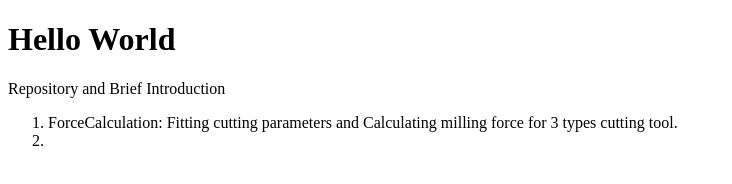
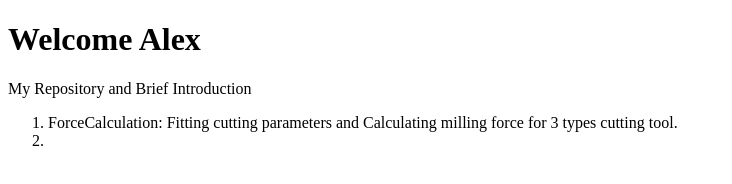
Before and after one commit to leekunhwee/leekunhwee.github.io, a plain HTML site: page index.html in a window 1280 px wide. Shown: the whole page, without its empty margins (0-732 px from the left). Drawn offline with Linux system fonts and the light colour scheme.

Commit message:
Update index.html

```diff
--- a/index.html
+++ b/index.html
@@ -1,8 +1,8 @@
 <!DOCTYPE html>
 <html>
 <body>
-<h1>Hello World</h1>
-<p>Repository and Brief Introduction</p>
+<h1>Welcome Alex</h1>
+<p>My Repository and Brief Introduction</p>
 <ol>
     <li>ForceCalculation: Fitting cutting parameters and Calculating milling force for 3 types cutting tool.</li>
     <li></li>
```
